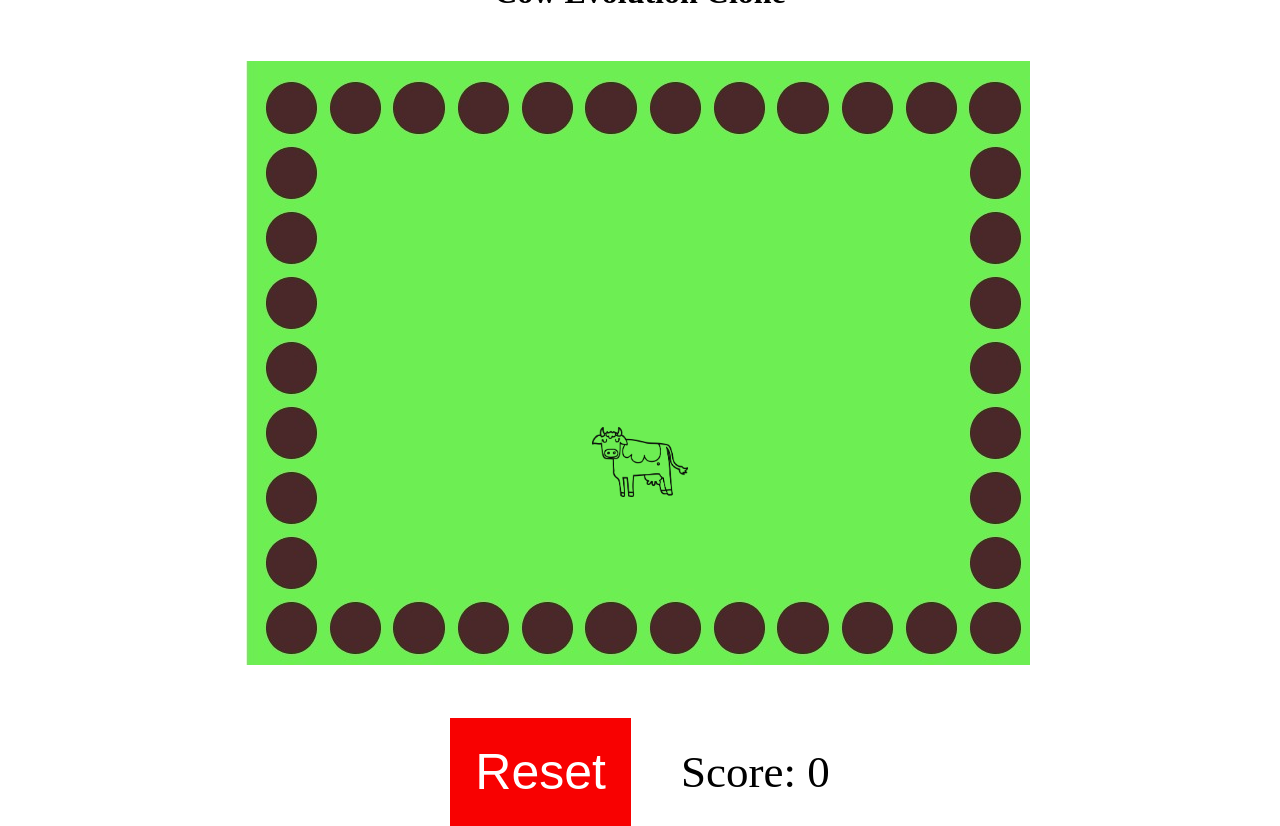
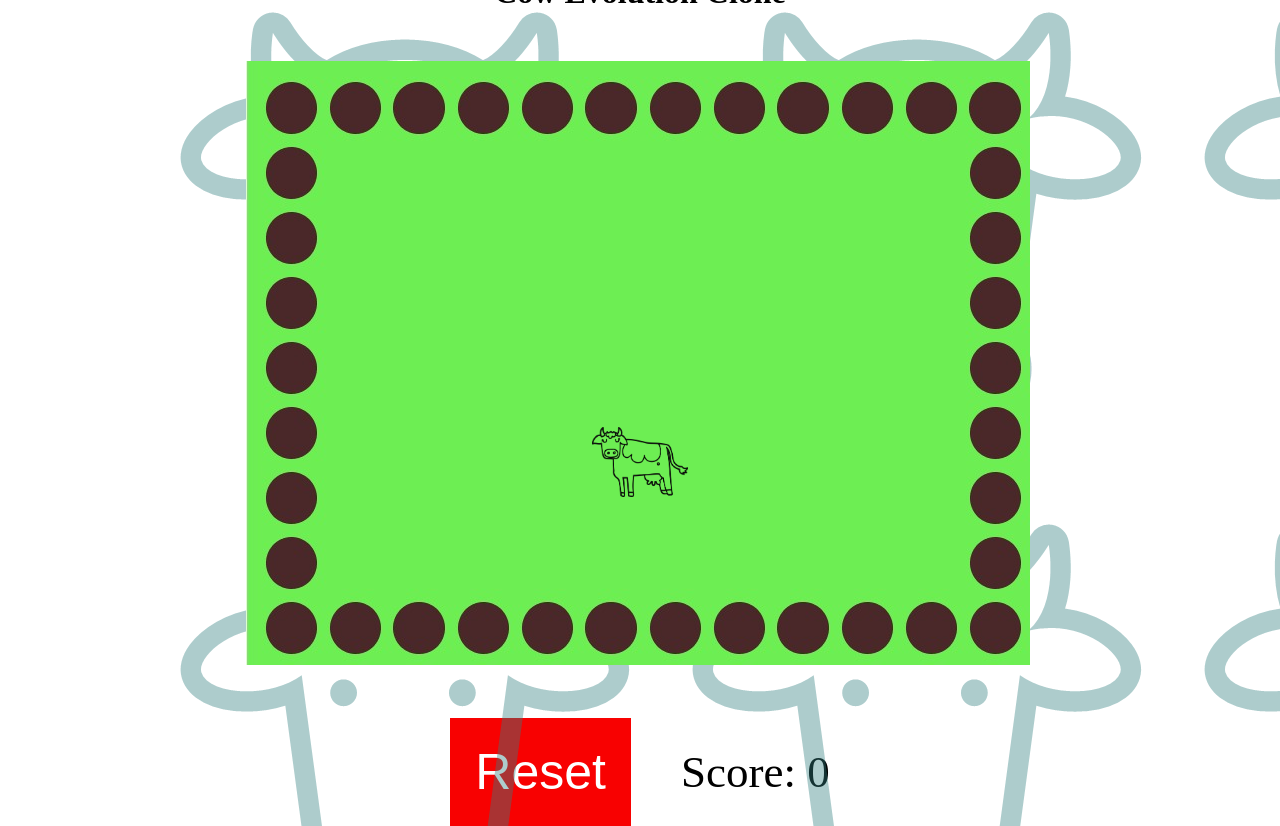
Before and after one commit to RuHd/Cow-Evolution-Clone, a Next.js app: page / in a window 1280 px wide. Built offline with nearby package versions, Linux system fonts and the light colour scheme.

Commit message:
Reset button addon & fusion functionality

```diff
--- a/src/app/page.js
+++ b/src/app/page.js
@@ -1,9 +1,13 @@
 'use client'
+
 
 import  "./page.scss";
 import Animal from "@/components/Animal/Animal";
-import { mergeCows } from "@/utils/functions";
+import { mergeCows, resetGame } from "@/utils/functions";
 import { useEffect, useState } from "react";
+import { v4 as uuid } from "uuid";
+
+
 
 export default function Home() {
   const [groupAnimals, setgroupAnimals] = useState([])
@@ -13,7 +17,8 @@ export default function Home() {
   useEffect(() => {
     if (pairSelected.length == 2) {
           debugger
-          mergeCows(pairSelected[0], pairSelected[1], setgroupAnimals, setpairSelected)
+          mergeCows(pairSelected[0], pairSelected[1], setgroupAnimals, setpairSelected, groupAnimals)
+          setscore(prev => prev + 1)
 
     }
 
@@ -23,8 +28,9 @@ export default function Home() {
         let randY = Math.random() * 427 + 90
 
         if(groupAnimals.length < 8) {
-          setgroupAnimals(prev => [...prev, {x: randX, y: randY, mutation: 1}])
+          setgroupAnimals(prev => [...prev, {id: uuid(), x: randX, y: randY, mutation: 1}])
         }
+
     }, 3000)
 
     return () => {
@@ -46,7 +52,7 @@ export default function Home() {
                     posY={value.y}
                     groupAnimals = {groupAnimals}
                     setgroupAnimals = {setgroupAnimals}
-                    id = {index}
+                    id = {value.id}
                     pairSelected = {pairSelected}
                     setpairSelected = {setpairSelected}
                     mutation={value.mutation}
@@ -56,7 +62,7 @@ export default function Home() {
             }
         </div>
         <footer>
-          <button>Reset</button>
+          <button onClick={() => resetGame(setgroupAnimals,setpairSelected,setscore)}>Reset</button>
           <p>Score: {score}</p>
         </footer>
     </div>
--- a/src/app/page.scss
+++ b/src/app/page.scss
@@ -1,4 +1,5 @@
 .game {
+    position: relative;
     width: 100%;
     height: 100%;
     display: flex;
@@ -6,6 +7,23 @@
     gap: 50px;
     justify-content: center;
     align-items: center;
+    overflow: hidden;
+
+
+    &::before {
+        content: "";
+        position: absolute;
+        top: 0;
+        left: 0;
+        width: 1000%;
+        height: 1000%;
+        opacity: .4;
+        background-image: url("../../public/cowIcon.png");
+        animation: scrollLeft 50s infinite;
+
+    }
+
+
 
     .field {
         position: relative;
@@ -37,3 +55,13 @@
         }
     }
 }
+
+@keyframes scrollLeft {
+    0% {
+        left: 0;
+    }
+
+    100% {
+        left: 100%;
+    }
+}
--- a/src/components/Animal/Animal.jsx
+++ b/src/components/Animal/Animal.jsx
@@ -25,16 +25,10 @@ const Animal = ({posX, posY,id,pairSelected, setpairSelected, setgroupAnimals, g
       setpairSelected(prev => [...prev,{id: id, x: pos.x, y: pos.y, mutation: mutation}])
     }
 
-    // if (pairSelected.length == 2) {
-
-    //   mergeCows(pairSelected[0], pairSelected[1], setgroupAnimals, setpairSelected)
-    //   return
-    // }
-
-    setTimeout(() => {
-      setisClicked(false)
-      setpairSelected([])
-    }, 10000)
+    // setTimeout(() => {
+    //   setisClicked(false)
+    //   setpairSelected([])
+    // }, 5000)
   }
 
   useEffect(() => {
--- a/src/utils/functions.js
+++ b/src/utils/functions.js
@@ -13,19 +13,25 @@
 export const defineAxis = () => Math.floor(Math.random() * 2) // Function to decide direction of animal movements and the axis
 
 // Merge Cows, create a new one with new mutation and rip off the two cows from the group
-export const mergeCows = (cow1, cow2, setgroupAnimals, setpairSelected) => {
-    debugger
+export const mergeCows = (cow1, cow2, setgroupAnimals, setpairSelected, groupAnimals) => {
+
     if (cow1.mutation == cow2.mutation) {
         let posX = Math.abs(cow1.x - cow2.x)
         let posY = Math.abs(cow1.y - cow2.y)
 
-        setgroupAnimals(prev => prev.filter((value,index) => {
-            if (index !== cow1.id || index !== cow2.id ) {
-                return value
-            }
-        }))
+        setgroupAnimals(prev => prev.filter(value => value.id !== cow1.id))
+        setgroupAnimals(prev => prev.filter(value => value.id !== cow2.id))
 
         setgroupAnimals(prev => [...prev, {id: prev.length - 1, x: posX, y: posY, mutation: cow1.mutation + 1}])
         setpairSelected([])
     }
 }
+
+// Function to reset score and animal group
+
+export const resetGame = (setgroupAnimals, setpairSelected, setscore) => {
+    debugger
+    setgroupAnimals([])
+    setpairSelected([])
+    setscore(0)
+}
```
Also changed, not shown: package.json (+4 -3 lines), 1 other file (tests, documents, lock files or other folders).
